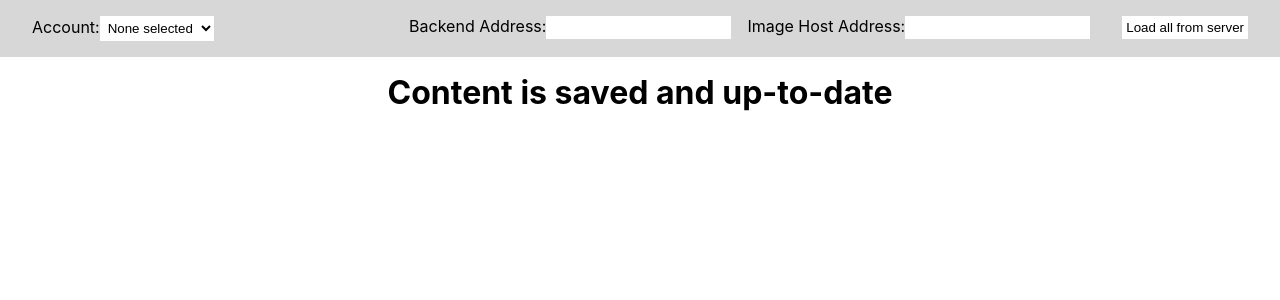
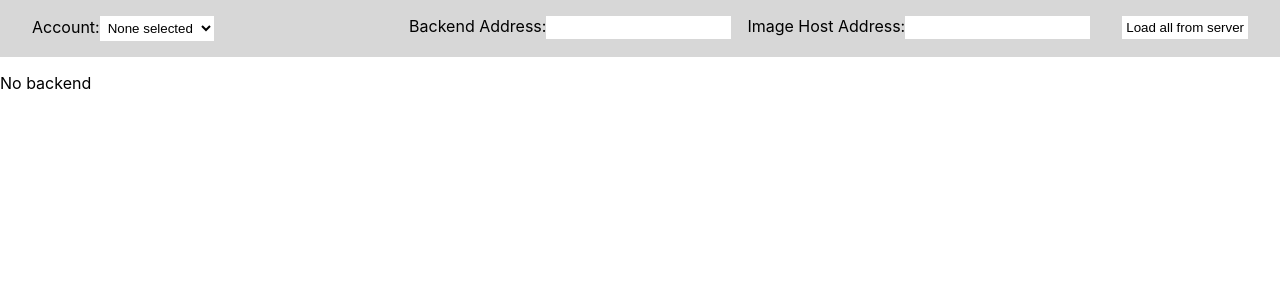
Before and after one commit to michaelcheungkm/picture-layout-organiser, a React (Create React App) app: page / in a window 1280 px wide. Shown: the top 300 px of the page. Built offline with nearby package versions, Linux system fonts and the light colour scheme.

Commit message:
Handle some thrown errors

```diff
--- a/src/App.css
+++ b/src/App.css
@@ -2,6 +2,10 @@
   display: table;
   margin: auto;
   text-align: center;
+}
+
+#main-grid h2 {
+  font-size: 1rem;
 }
 
 .top-bar {
--- a/src/App.js
+++ b/src/App.js
@@ -39,6 +39,7 @@ class App extends Component {
       users: [],
       selectedIndex: NONE_SELECTED_INDEX,
       content: [],
+      username: '',
       saved: true
     }
   }
@@ -54,12 +55,15 @@ class App extends Component {
   handleKeyDown(e) {
     if (this.state.selectedIndex !== NONE_SELECTED_INDEX) {
       var indexChangeMap = new Map([[LEFT_KEY, -1], [UP_KEY, -1 * NUM_COLS], [RIGHT_KEY, 1], [DOWN_KEY, NUM_COLS]]);
-
-      this.setState({
-        content: arraySwap(this.state.content, this.state.selectedIndex, this.state.selectedIndex + indexChangeMap.get(e.keyCode)),
-        selectedIndex: this.state.selectedIndex + indexChangeMap.get(e.keyCode),
-        saved: false
-      });
+      try{
+        this.setState({
+          content: arraySwap(this.state.content, this.state.selectedIndex, this.state.selectedIndex + indexChangeMap.get(e.keyCode)),
+          selectedIndex: this.state.selectedIndex + indexChangeMap.get(e.keyCode),
+          saved: false
+        });
+      } catch(err) {
+        console.log(err);
+      }
 
       // 2 seconds after last update, issue a save
       lastUpdate = Date.now();
@@ -80,7 +84,7 @@ class App extends Component {
   render() {
     var gridContent = (
       <div id='main-grid' className='App' >
-      <h1>{this.state.saved ? "Content is saved and up-to-date" : "Saving"}</h1>
+      <h2>{this.state.saved ? "Content is saved and up-to-date" : "Saving"}</h2>
       <Grid
         cols={NUM_COLS}
         gridContent={this.state.content.map((c, index) => ({
@@ -119,7 +123,7 @@ class App extends Component {
                 }.bind(this))
               }.bind(this)}
             >
-              <option value='none'>None selected</option>
+              <option value=''>None selected</option>
               {this.state.users.map(username =>
                 (<option key={username} value={username}>{username}</option>)
               )}
@@ -167,7 +171,7 @@ class App extends Component {
             </button>
           </span>
         </div>
-        {this.state.backendAddress !== null ? gridContent : "No backend"}
+        {this.state.backendAddress !== null && this.state.username !== '' ? gridContent : "No backend"}
       </div>
     );
   }
```
